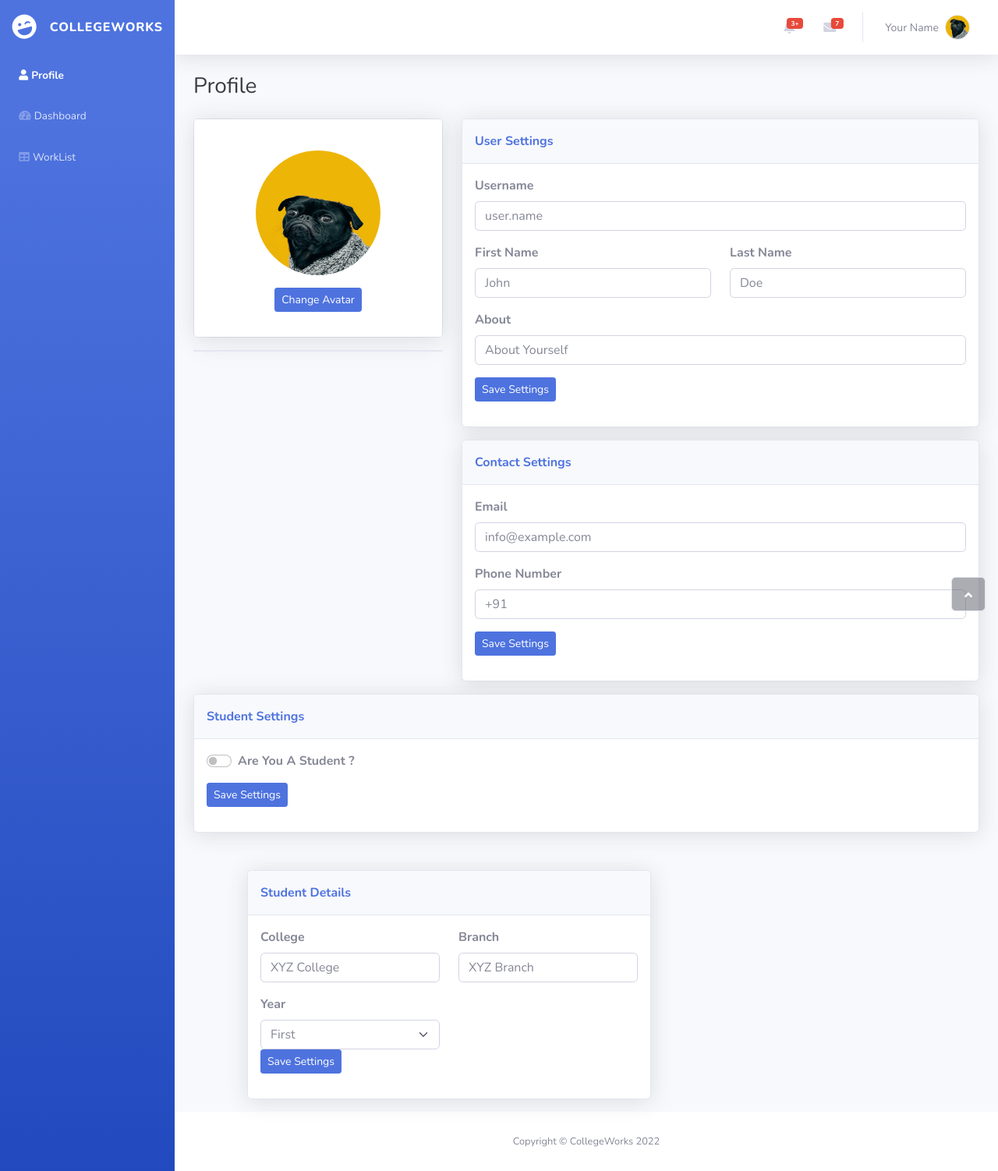
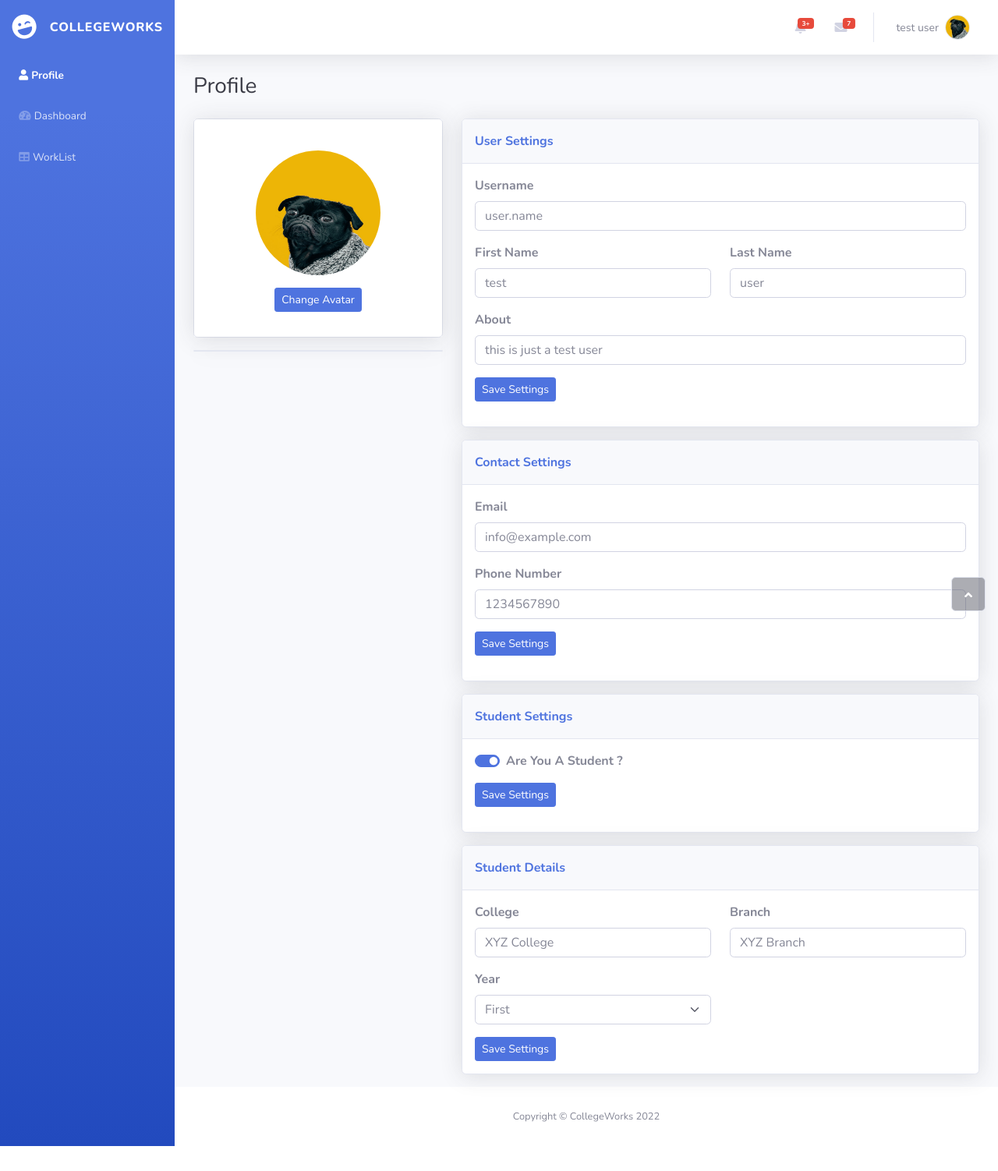
Before and after one commit to Aayush5sep/CollegeWorks, a Django app: template templates/dashboard/profile.html in a window 1280 px wide. Shown: the whole page at 78% size. After the commit the page ends 1470 px from the top, so only its background shows below. Run offline with Django 4.2, Linux system fonts and the light colour scheme; the template is opened without the code that fills it: values that come from a table or form of the project are taken from there, others are empty; data comes from the database, SQL or seed files in the repository; some libraries are stand-ins or nearby versions.

Commit message:
Profile Dashboard

```diff
--- a/templates/dashboard/profile.html
+++ b/templates/dashboard/profile.html
@@ -116,7 +116,7 @@
                             </li>
                             <div class="d-none d-sm-block topbar-divider"></div>
                             <li class="nav-item dropdown no-arrow">
-                                <div class="nav-item dropdown no-arrow"><a class="dropdown-toggle nav-link" aria-expanded="false" data-bs-toggle="dropdown" href="#"><span class="d-none d-lg-inline me-2 text-gray-600 small">Your Name</span><img class="border rounded-circle img-profile" src="{% static 'assets/img/avatars/avatar5.jpeg' %}"></a>
+                                <div class="nav-item dropdown no-arrow"><a class="dropdown-toggle nav-link" aria-expanded="false" data-bs-toggle="dropdown" href="#"><span class="d-none d-lg-inline me-2 text-gray-600 small">{{userd.fname}} {{userd.lname}}</span><img class="border rounded-circle img-profile" src="{% static 'assets/img/avatars/avatar5.jpeg' %}"></a>
                                     <div class="dropdown-menu shadow dropdown-menu-end animated--grow-in"><a class="dropdown-item" href="#"><i class="fas fa-user fa-sm fa-fw me-2 text-gray-400"></i>&nbsp;Profile</a><a class="dropdown-item" href="#"><i class="fas fa-cogs fa-sm fa-fw me-2 text-gray-400"></i>&nbsp;Settings</a><a class="dropdown-item" href="#"><i class="fas fa-list fa-sm fa-fw me-2 text-gray-400"></i>&nbsp;Activity log</a>
                                         <div class="dropdown-divider"></div><a class="dropdown-item" href="#"><i class="fas fa-sign-out-alt fa-sm fa-fw me-2 text-gray-400"></i>&nbsp;Logout</a>
                                     </div>
@@ -137,36 +137,6 @@
                             <div class="card shadow mb-4"></div>
                         </div>
                         <div class="col-lg-8">
-                            <div class="row mb-3 d-none">
-                                <div class="col">
-                                    <div class="card textwhite bg-primary text-white shadow">
-                                        <div class="card-body">
-                                            <div class="row mb-2">
-                                                <div class="col">
-                                                    <p class="m-0">Peformance</p>
-                                                    <p class="m-0"><strong>65.2%</strong></p>
-                                                </div>
-                                                <div class="col-auto"><i class="fas fa-rocket fa-2x"></i></div>
-                                            </div>
-                                            <p class="text-white-50 small m-0"><i class="fas fa-arrow-up"></i>&nbsp;5% since last month</p>
-                                        </div>
-                                    </div>
-                                </div>
-                                <div class="col">
-                                    <div class="card textwhite bg-success text-white shadow">
-                                        <div class="card-body">
-                                            <div class="row mb-2">
-                                                <div class="col">
-                                                    <p class="m-0">Peformance</p>
-                                                    <p class="m-0"><strong>65.2%</strong></p>
-                                                </div>
-                                                <div class="col-auto"><i class="fas fa-rocket fa-2x"></i></div>
-                                            </div>
-                                            <p class="text-white-50 small m-0"><i class="fas fa-arrow-up"></i>&nbsp;5% since last month</p>
-                                        </div>
-                                    </div>
-                                </div>
-                            </div>
                             <div class="row">
                                 <div class="col">
                                     <div class="card shadow mb-3">
@@ -177,20 +147,20 @@
                                             <form>
                                                 <div class="row">
                                                     <div class="col">
-                                                        <div class="mb-3"><label class="form-label" for="username"><strong>Username</strong></label><input class="form-control" type="text" id="username" placeholder="user.name" name="username"></div>
+                                                        <div class="mb-3"><label class="form-label" for="username"><strong>Username</strong></label><input class="form-control" type="text" id="username" placeholder="user.name" name="username" value="{{request.user.username}}"></div>
                                                     </div>
                                                 </div>
                                                 <div class="row">
                                                     <div class="col">
                                                         <div class="row">
                                                             <div class="col">
-                                                                <div class="mb-3"><label class="form-label" for="first_name"><strong>First Name</strong></label><input class="form-control" type="text" id="first_name" placeholder="John" name="first_name"></div>
+                                                                <div class="mb-3"><label class="form-label" for="first_name"><strong>First Name</strong></label><input class="form-control" type="text" id="first_name" placeholder="John" name="first_name" value="{{userd.fname}}"></div>
                                                             </div>
                                                             <div class="col">
-                                                                <div class="mb-3"><label class="form-label" for="last_name"><strong>Last Name</strong></label><input class="form-control" type="text" id="last_name" placeholder="Doe" name="last_name"></div>
+                                                                <div class="mb-3"><label class="form-label" for="last_name"><strong>Last Name</strong></label><input class="form-control" type="text" id="last_name" placeholder="Doe" name="last_name" value="{{userd.lname}}"></div>
                                                             </div>
                                                         </div>
-                                                        <div class="mb-3"><label class="form-label" for="about"><strong>About</strong></label><input class="form-control" type="text" id="username-2" placeholder="About Yourself" name="about"></div>
+                                                        <div class="mb-3"><label class="form-label" for="about"><strong>About</strong></label><input class="form-control" type="text" id="username-2" placeholder="About Yourself" name="about" value="{{userd.about}}"></div>
                                                     </div>
                                                 </div>
                                                 <div class="mb-3"><button class="btn btn-primary btn-sm" type="submit">Save Settings</button></div>
@@ -203,21 +173,17 @@
                                         </div>
                                         <div class="card-body">
                                             <form>
-                                                <div class="mb-3"><label class="form-label" for="address"><strong>Email</strong></label><input class="form-control" type="text" id="address" placeholder="info@example.com" name="email"></div>
+                                                <div class="mb-3"><label class="form-label" for="address"><strong>Email</strong></label><input class="form-control" type="text" id="address" placeholder="info@example.com" name="email" value="{{request.user.email}}"></div>
                                                 <div class="row">
                                                     <div class="col">
-                                                        <div class="mb-3"><label class="form-label" for="city"><strong>Phone Number</strong></label><input class="form-control" type="text" id="city" name="phone" placeholder="+91 "></div>
+                                                        <div class="mb-3"><label class="form-label" for="city"><strong>Phone Number</strong></label><input class="form-control" type="text" id="city" name="phone" placeholder="+91 " value="{{userd.phone}}"></div>
                                                     </div>
                                                 </div>
                                                 <div class="mb-3"><button class="btn btn-primary btn-sm" type="submit">Save&nbsp;Settings</button></div>
                                             </form>
                                         </div>
                                     </div>
-                                </div>
-                            </div>
-                        </div>
-                    </div>
-                    <div class="card shadow mb-5">
+                                    <div class="card shadow mt-3">
                                         <div class="card-header py-3">
                                             <p class="text-primary m-0 fw-bold">Student Settings</p>
                                         </div>
@@ -226,7 +192,11 @@
                                                 <div class="col-md-6">
                                                     <form>
                                                         <div class="mb-3">
+                                                            {% if userd.student == True %}
+                                                            <div class="form-check form-switch"><input class="form-check-input" type="checkbox" id="formCheck-1" checked><label class="form-check-label" for="student"><strong>Are You A Student ?</strong></label></div>
+                                                            {% else %}
                                                             <div class="form-check form-switch"><input class="form-check-input" type="checkbox" id="formCheck-1"><label class="form-check-label" for="student"><strong>Are You A Student ?</strong></label></div>
+                                                            {% endif %}
                                                         </div>
                                                         <div class="mb-3"><button class="btn btn-primary btn-sm" type="submit">Save Settings</button></div>
                                                     </form>
@@ -234,41 +204,8 @@
                                             </div>
                                         </div>
                                     </div>
-                </div>
-                <div class="col-lg-8">
-                    <div class="row mb-3 d-none">
-                        <div class="col">
-                            <div class="card textwhite bg-primary text-white shadow">
-                                <div class="card-body">
-                                    <div class="row mb-2">
-                                        <div class="col">
-                                            <p class="m-0">Peformance</p>
-                                            <p class="m-0"><strong>65.2%</strong></p>
-                                        </div>
-                                        <div class="col-auto"><i class="fas fa-rocket fa-2x"></i></div>
-                                    </div>
-                                    <p class="text-white-50 small m-0"><i class="fas fa-arrow-up"></i>&nbsp;5% since last month</p>
-                                </div>
-                            </div>
-                        </div>
-                        <div class="col">
-                            <div class="card textwhite bg-success text-white shadow">
-                                <div class="card-body">
-                                    <div class="row mb-2">
-                                        <div class="col">
-                                            <p class="m-0">Peformance</p>
-                                            <p class="m-0"><strong>65.2%</strong></p>
-                                        </div>
-                                        <div class="col-auto"><i class="fas fa-rocket fa-2x"></i></div>
-                                    </div>
-                                    <p class="text-white-50 small m-0"><i class="fas fa-arrow-up"></i>&nbsp;5% since last month</p>
-                                </div>
-                            </div>
-                        </div>
-                    </div>
-                    <div class="row">
-                        <div class="col-auto m-auto">
-                            <div class="card shadow mb-3">
+                                    {% if userd.student == True %}
+                                    <div class="card shadow mt-3">
                                         <div class="card-header py-3">
                                             <p class="text-primary m-0 fw-bold">Student Details</p>
                                         </div>
@@ -291,8 +228,11 @@
                                                         <div class="mb-3"><label class="form-label" for="branch"><strong>Branch</strong></label><input class="form-control" type="text" id="last_name-1" placeholder="XYZ Branch" name="branch" required=""></div>
                                                     </div>
                                                 </div>
-                                        <div class="mb-3"><button class="btn btn-primary btn-sm" type="submit">Save Settings</button></div>
+                                                <div class="mt-3"><button class="btn btn-primary btn-sm" type="submit">Save Settings</button></div>
                                             </form>
+                                        </div>
+                                    </div>
+                                    {% endif %}
                                 </div>
                             </div>
                         </div>
```
Also changed, not shown: dashboard/views.py (+19 -4 lines). Lines whose indentation alone changed are shown as unchanged.
